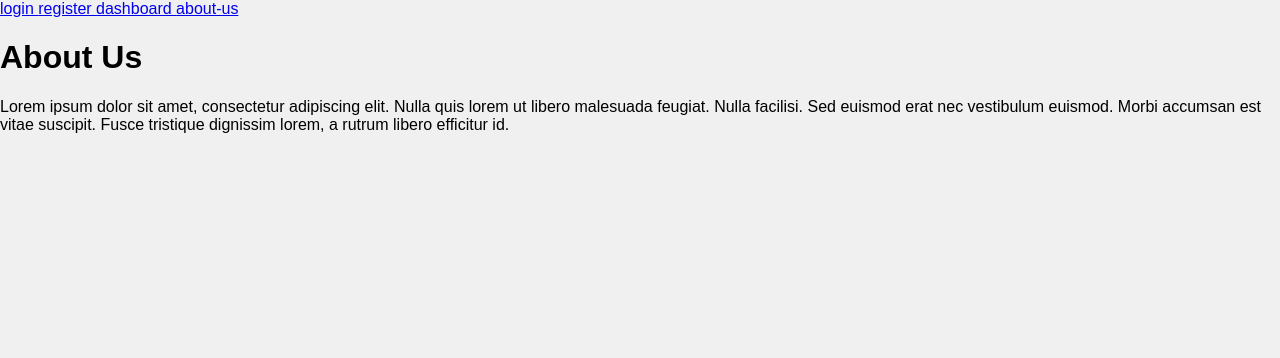
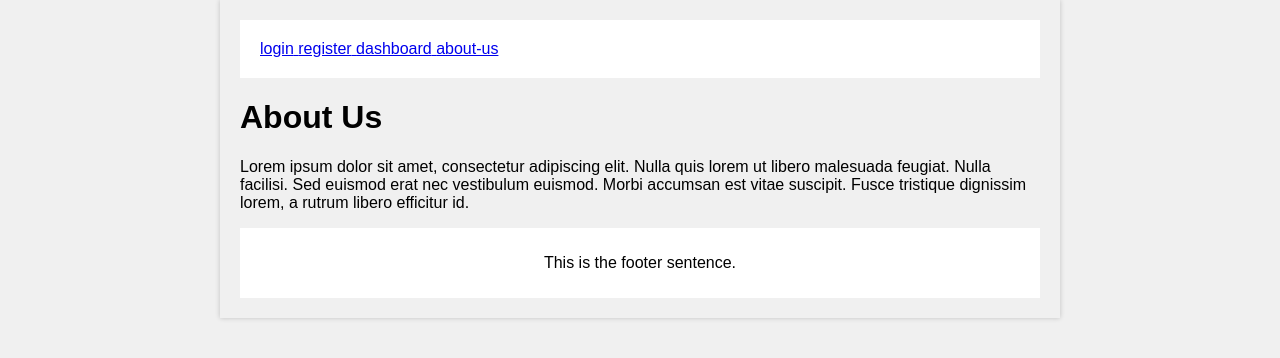
Before and after one commit to devlifeX/frontend-test, a React (Create React App) app: page / in a window 1280 px wide. Shown: the top 358 px of the page. Built offline with nearby package versions, Linux system fonts and the light colour scheme.

Commit message:
add layout in pages

```diff
--- a/src/App.tsx
+++ b/src/App.tsx
@@ -7,11 +7,10 @@ import LoginPage from "./pages/login";
 import RegisterPage from "./pages/register";
 import DashboardPage from "./pages/dashboard";
 import ProtectedRoute from "./routes/protectedRoute";
-import Navigation from "./components/navigation/navigation";
 import { GlobalStyles } from "./components/styles/globalStyles";
 
 function App() {
-  const { user, logout } = useAuth();
+  const { user } = useAuth();
   console.log("====================================");
   console.log("user", user);
   console.log("====================================");
@@ -20,7 +19,6 @@ function App() {
     <Fragment>
       <Router>
         <GlobalStyles />
-        <Navigation user={user} logout={logout} />
 
         <Routes>
           {/* Public routes */}
--- /dev/null
+++ b/src/components/layout/layout.tsx
@@ -0,0 +1,73 @@
+import React from "react";
+import { css } from "@emotion/css"; // Import css from Emotion
+import { NavLink } from "react-router-dom";
+
+// Define styles for the header menu
+const headerMenuStyles = css`
+  background-color: white;
+  color: black;
+  padding: 20px;
+`;
+
+// Define styles for the footer
+const footerStyles = css`
+  background-color: white;
+  color: black;
+  text-align: center;
+  padding: 10px;
+`;
+
+// Define styles for the layout
+const layoutStyles = css`
+  font-family: Arial, sans-serif;
+  max-width: 800px;
+  margin: 0 auto;
+  padding: 20px;
+  background-color: #f0f0f0;
+  box-shadow: 0 0 5px rgba(0, 0, 0, 0.2);
+`;
+
+const HeaderMenu: React.FC = () => {
+  const menuItems = [
+    { text: "login", to: "/login" },
+    { text: "register", to: "/register" },
+    { text: "dashboard", to: "/dashboard" },
+    { text: "about-us", to: "/" },
+  ];
+
+  return (
+    <nav className={headerMenuStyles}>
+      {menuItems.map((item, index) => (
+        <NavLink to={item.to}>{item.text} </NavLink>
+      ))}
+      {/* {user?.username && <button onClick={() => logout()}>logout</button>} */}
+    </nav>
+  );
+};
+
+const Footer: React.FC = () => {
+  return (
+    <footer className={footerStyles}>
+      <p>This is the footer sentence.</p>
+    </footer>
+  );
+};
+
+interface LayoutProps {
+  children: React.ReactNode;
+  user?: { username: string };
+}
+
+const Layout: React.FC<LayoutProps> = ({ children }) => {
+  return (
+    <div className={layoutStyles}>
+      <header>
+        <HeaderMenu />
+      </header>
+      <main>{children}</main>
+      <Footer />
+    </div>
+  );
+};
+
+export default Layout;
--- a/src/components/navigation/navigation.tsx
+++ /dev/null
@@ -1,22 +0,0 @@
-import React from "react";
-import { NavLink } from "react-router-dom";
-
-const Navigation: any = ({
-  user,
-  logout,
-}: {
-  user: { username: string };
-  logout: Function;
-}) => {
-  return (
-    <nav>
-      <NavLink to="/login">login </NavLink>
-      <NavLink to="/register">register </NavLink>
-      <NavLink to="/dashboard">dashboard </NavLink>
-      <NavLink to="/">about-us </NavLink>
-      {user?.username && <button onClick={() => logout()}>logout</button>}
-    </nav>
-  );
-};
-
-export default Navigation;
--- a/src/pages/about-us.tsx
+++ b/src/pages/about-us.tsx
@@ -1,8 +1,9 @@
 import React from "react";
+import Layout from "../components/layout/layout";
 
 const AboutUsPage: React.FC = () => {
   return (
-    <div>
+    <Layout>
       <h1>About Us</h1>
       <p>
         Lorem ipsum dolor sit amet, consectetur adipiscing elit. Nulla quis
@@ -10,7 +11,7 @@ const AboutUsPage: React.FC = () => {
         vestibulum euismod. Morbi accumsan est vitae suscipit. Fusce tristique
         dignissim lorem, a rutrum libero efficitur id.
       </p>
-    </div>
+    </Layout>
   );
 };
 
--- a/src/pages/dashboard.tsx
+++ b/src/pages/dashboard.tsx
@@ -1,13 +1,14 @@
 import React from "react";
 import { useAuth } from "../context/authContext";
+import Layout from "../components/layout/layout";
 
 const DashboardPage: React.FC = () => {
   const { user } = useAuth();
   return (
-    <div>
+    <Layout>
       <h1>Hello world!</h1>
       <p>you logged in as {user.email}</p>
-    </div>
+    </Layout>
   );
 };
 
--- a/src/pages/login.tsx
+++ b/src/pages/login.tsx
@@ -4,6 +4,7 @@ import Button from "../components/button/button";
 import Form from "../components/form/form";
 import { useNavigate } from "react-router-dom";
 import { useAuth } from "../context/authContext";
+import Layout from "../components/layout/layout";
 
 interface FormData {
   phoneNumber: string;
@@ -33,6 +34,8 @@ const LoginPage: React.FC = () => {
   };
 
   return (
+    <Layout>
+      <h1>Login Page</h1>
       <Form handleSubmit={handleSubmit}>
         <Input
           type="text"
@@ -50,6 +53,7 @@ const LoginPage: React.FC = () => {
         />
         <Button label="Submit" onClick={() => {}}></Button>
       </Form>
+    </Layout>
   );
 };
 
--- a/src/pages/register.tsx
+++ b/src/pages/register.tsx
@@ -4,6 +4,7 @@ import Button from "../components/button/button";
 import Form from "../components/form/form";
 import { useAuth } from "../context/authContext";
 import { useNavigate } from "react-router-dom";
+import Layout from "../components/layout/layout";
 
 interface FormData {
   email: string;
@@ -34,6 +35,8 @@ const RegisterPage: React.FC = () => {
   };
 
   return (
+    <Layout>
+      <h1>Register Page</h1>
       <Form handleSubmit={handleSubmit}>
         <Input
           type="text"
@@ -58,6 +61,7 @@ const RegisterPage: React.FC = () => {
         />
         <Button label="Submit" onClick={() => register(formData)}></Button>
       </Form>
+    </Layout>
   );
 };
 
```
Lines whose indentation alone changed are shown as unchanged.
